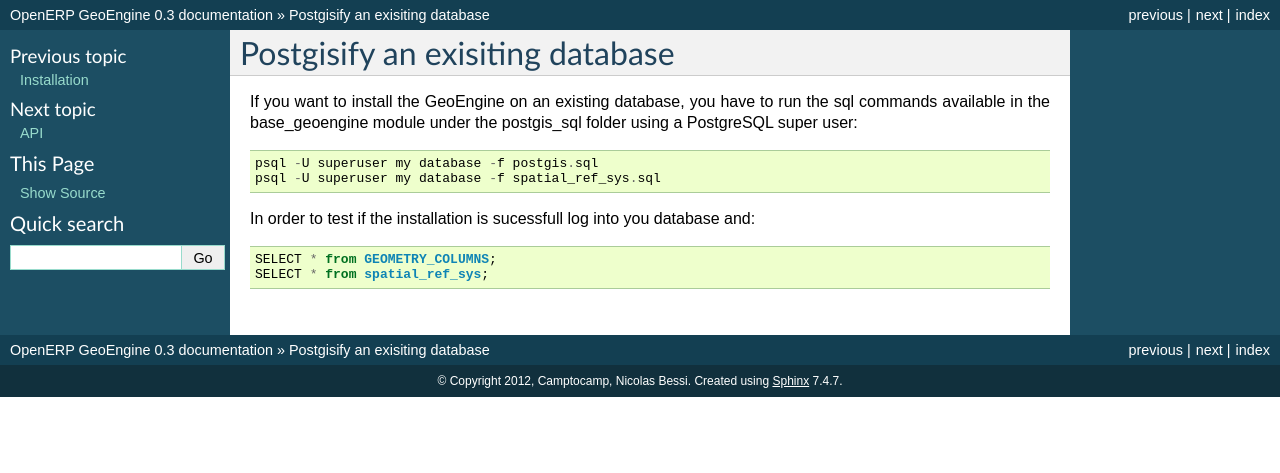
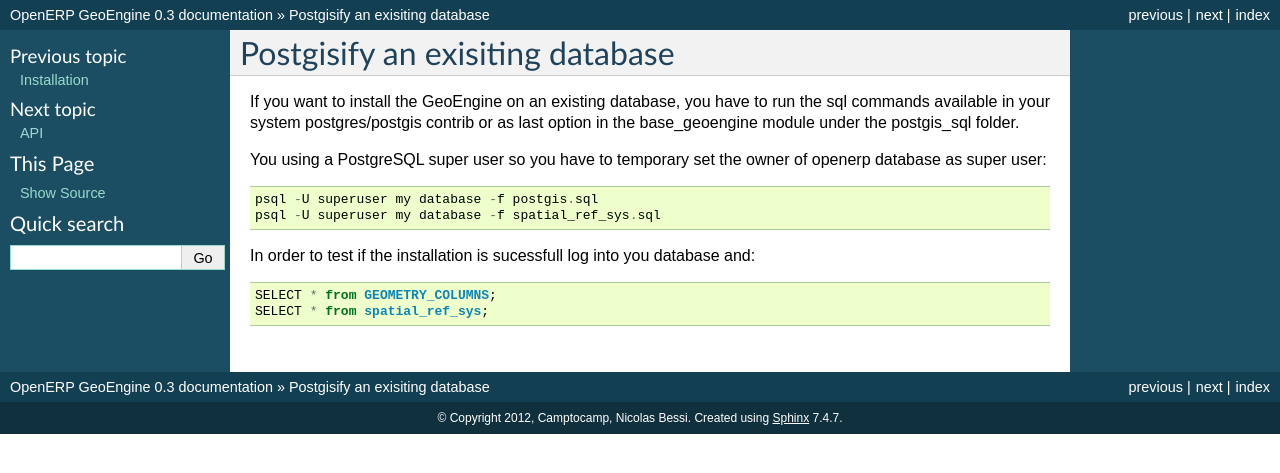
Before and after one commit to OCA/geospatial, a Sphinx documentation site: the page built from base_geoengine/doc/source/postgisify.rst, in a window 1280 px wide. Shown: the top 473 px of the page. Built offline with Sphinx 7.4.7, drawn with Linux system fonts in a browser that asks for light colours; pages that are not in the unit, such as notebooks, are missing from menus.

Commit message:
[IMP] postgisify doc

```diff
--- a/base_geoengine/doc/source/postgisify.rst
+++ b/base_geoengine/doc/source/postgisify.rst
@@ -2,7 +2,9 @@
 Postgisify an exisiting database
 *********************************
 
-If you want to install the GeoEngine on an existing database, you have to run the sql commands available in the  base_geoengine module under the postgis_sql folder using a PostgreSQL super user::
+If you want to install the GeoEngine on an existing database, you have to run the sql commands available in your system postgres/postgis contrib or as last option in the base_geoengine module under the postgis_sql folder.
+
+You  using a PostgreSQL super user so you have to temporary set the owner of openerp database as super user::
 
  psql -U superuser my database -f postgis.sql
  psql -U superuser my database -f spatial_ref_sys.sql
```
